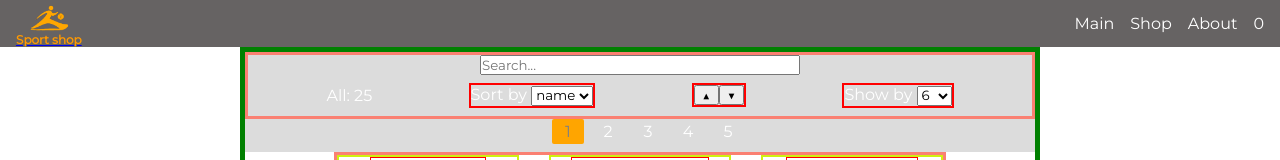
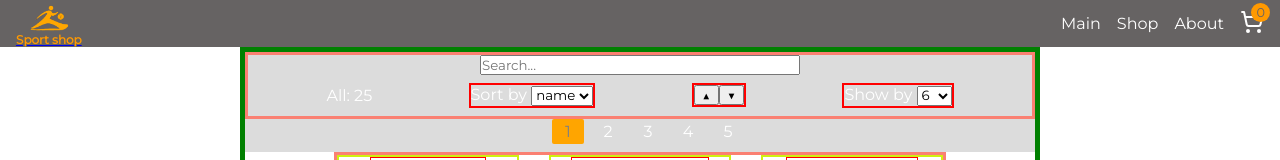
Before and after one commit to TRAHIM86/webshop, a React (Create React App) app: page / in a window 1280 px wide. Shown: the top 160 px of the page. Built offline with nearby package versions, Linux system fonts and the light colour scheme; data requests are answered from the project's data file.

Commit message:
feat: added cartIcon adn countCart

```diff
--- a/src/ui/navbar/navbar.jsx
+++ b/src/ui/navbar/navbar.jsx
@@ -2,6 +2,8 @@ import React, { useContext } from "react";
 import { Link } from "react-router-dom";
 import styles from "./navbar.module.css";
 import { CartContext } from "../../App";
+
+import { ShoppingCart } from "lucide-react";
 
 export const Navbar = () => {
   const { cart, setCart } = useContext(CartContext);
@@ -18,7 +20,10 @@ export const Navbar = () => {
         About
       </Link>
       <Link className={styles.Link} to="/">
-        {cart.size}
+        <div className={styles.cartContainer}>
+          <ShoppingCart className={styles.shoppingCart} />
+          <div className={styles.cartCount}>{cart.size}</div>
+        </div>
       </Link>
     </div>
   );
--- a/src/ui/navbar/navbar.module.css
+++ b/src/ui/navbar/navbar.module.css
@@ -15,3 +15,22 @@
   cursor: pointer;
   color: rgb(255, 153, 0);
 }
+
+.cartContainer {
+  position: relative;
+}
+
+.cartCount {
+  position: absolute;
+  background-color: rgb(255, 153, 0);
+  color: rgb(102, 99, 99);
+  border-radius: 50%;
+  width: 1.2rem;
+  height: 1.2rem;
+  display: flex;
+  justify-content: center;
+  align-items: center;
+  font-size: 0.8em;
+  top: -0.5em;
+  right: -0.5em;
+}
```
